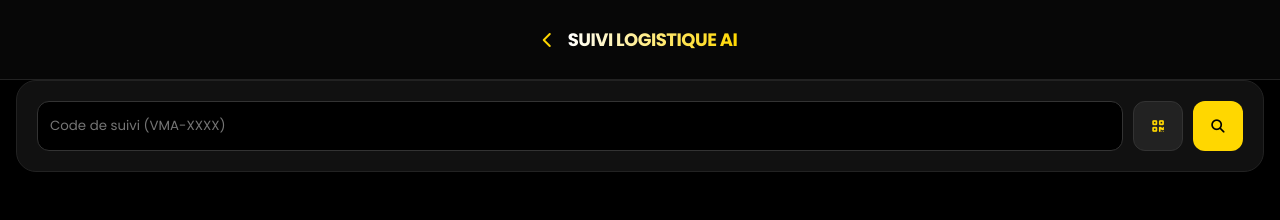
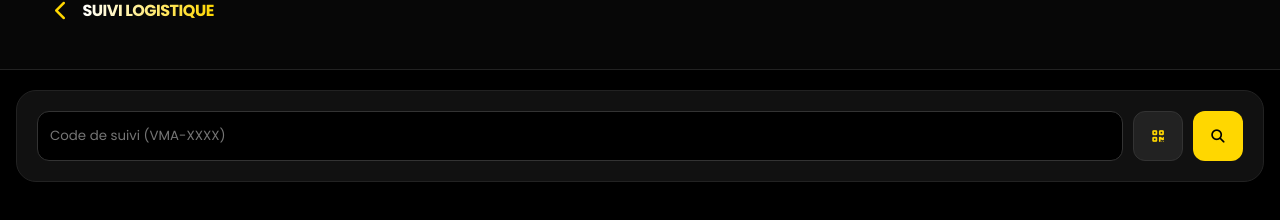
Before and after one commit to Angetheo672/vma-backend, a website: page public/logistics.html in a window 1280 px wide. Drawn offline with Linux system fonts and the light colour scheme.

Commit message:
UI Fix: Visible tracking and camera search

```diff
--- a/public/logistics.html
+++ b/public/logistics.html
@@ -9,14 +9,14 @@
     <link rel="stylesheet" href="https://cdnjs.cloudflare.com/ajax/libs/font-awesome/6.6.0/css/all.min.css">
 </head>
 <body class="app-shell" style="background: #000;">
-    <header class="app-header">
-        <div style="padding: 0 15px; display: flex; align-items: center; gap: 15px; height: 100%;">
-            <i class="fa fa-chevron-left" onclick="history.back()" style="color: var(--vma-gold);"></i>
-            <span class="brand-name">SUIVI LOGISTIQUE AI</span>
+    <header class="app-header" style="height: 70px; display: flex; align-items: center; justify-content: flex-start; padding-top: 0;">
+        <div style="padding: 0 15px; display: flex; align-items: center; gap: 15px; width: 100%;">
+            <i class="fa fa-chevron-left" onclick="history.back()" style="color: var(--vma-gold); font-size: 20px;"></i>
+            <span class="brand-name" style="font-size: 16px;">SUIVI LOGISTIQUE</span>
         </div>
     </header>
 
-    <main class="scroll-container" style="padding: 80px 16px 20px;">
+    <main class="scroll-container" style="padding-top: 90px; padding-left: 16px; padding-right: 16px;">
         <!-- TRACKING INPUT -->
         <div style="background: #111; padding: 20px; border-radius: 20px; border: 1px solid #222; margin-bottom: 25px;">
             <div style="display: flex; gap: 10px;">
```
Also changed, not shown: public/visual_search.html (+1 -1 lines).
